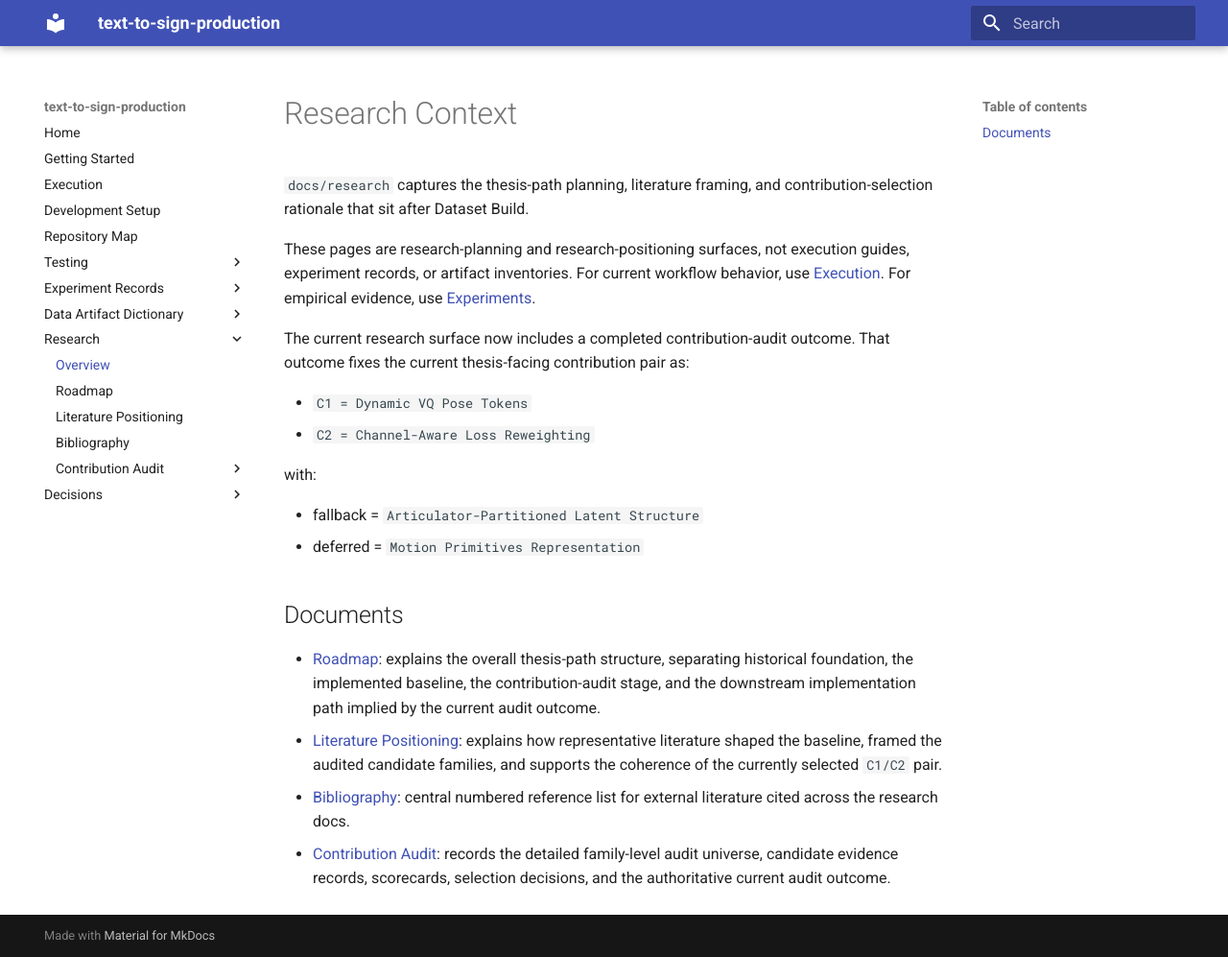
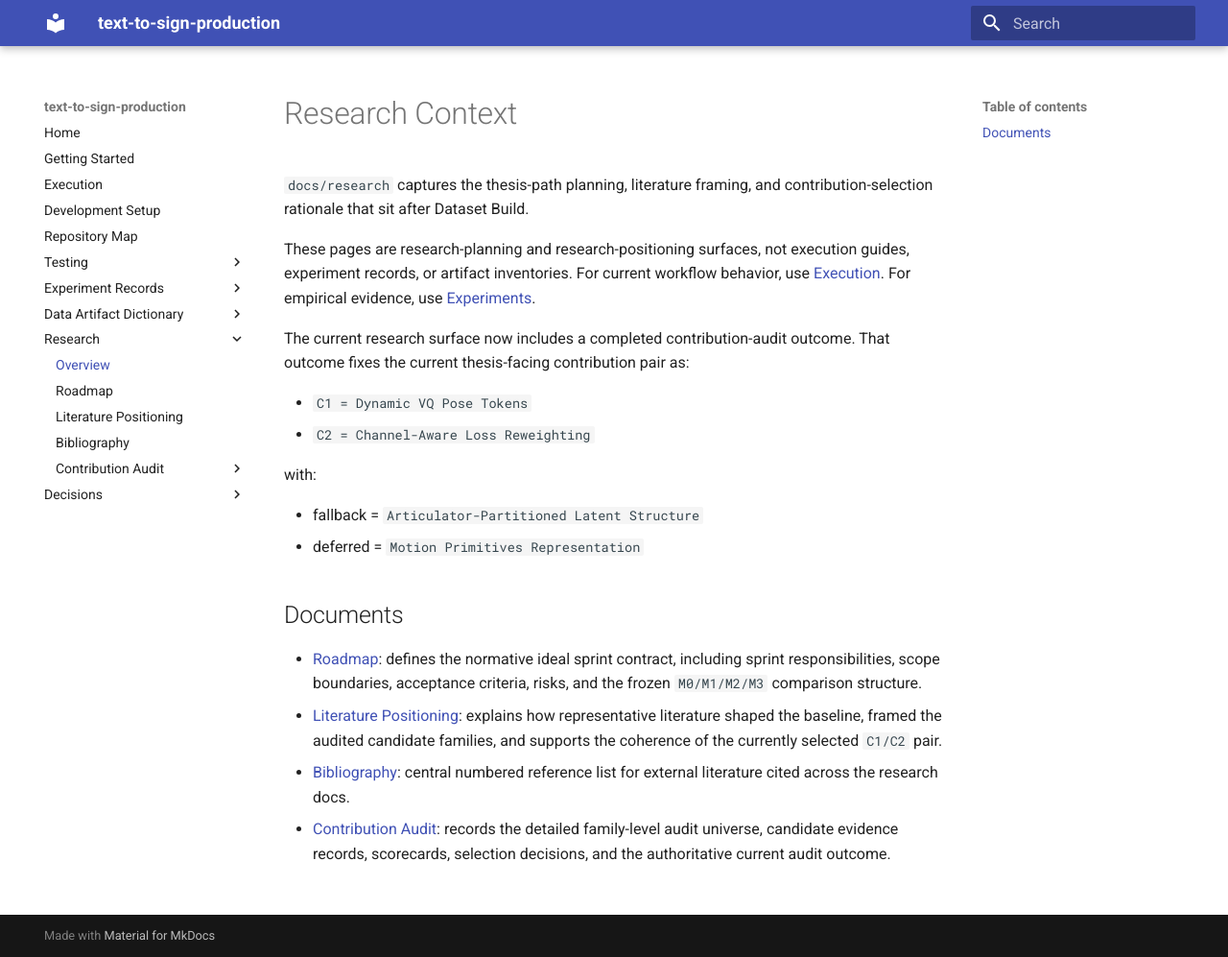
Before and after one commit to 0xmillennium/text-to-sign-production, an MkDocs documentation site: the page built from docs/research/index.md, in a window 1280 px wide and 997 px high. Shown: the whole window at 96% size. Built offline with MkDocs 1.6.1 and Material for MkDocs 9.7.7, drawn with Linux system fonts in a browser that asks for light colours.

Commit message:
docs(index): align research roadmap description

```diff
--- a/docs/research/index.md
+++ b/docs/research/index.md
@@ -16,7 +16,7 @@ with:
 
 ## Documents
 
-- [Roadmap](roadmap.md): explains the overall thesis-path structure, separating historical foundation, the implemented baseline, the contribution-audit stage, and the downstream implementation path implied by the current audit outcome.
+- [Roadmap](roadmap.md): defines the normative ideal sprint contract, including sprint responsibilities, scope boundaries, acceptance criteria, risks, and the frozen `M0/M1/M2/M3` comparison structure.
 - [Literature Positioning](literature-positioning.md): explains how representative literature shaped the baseline, framed the audited candidate families, and supports the coherence of the currently selected `C1/C2` pair.
 - [Bibliography](bibliography.md): central numbered reference list for external literature cited across the research docs.
 - [Contribution Audit](contribution-audit/index.md): records the detailed family-level audit universe, candidate evidence records, scorecards, selection decisions, and the authoritative current audit outcome.
```
